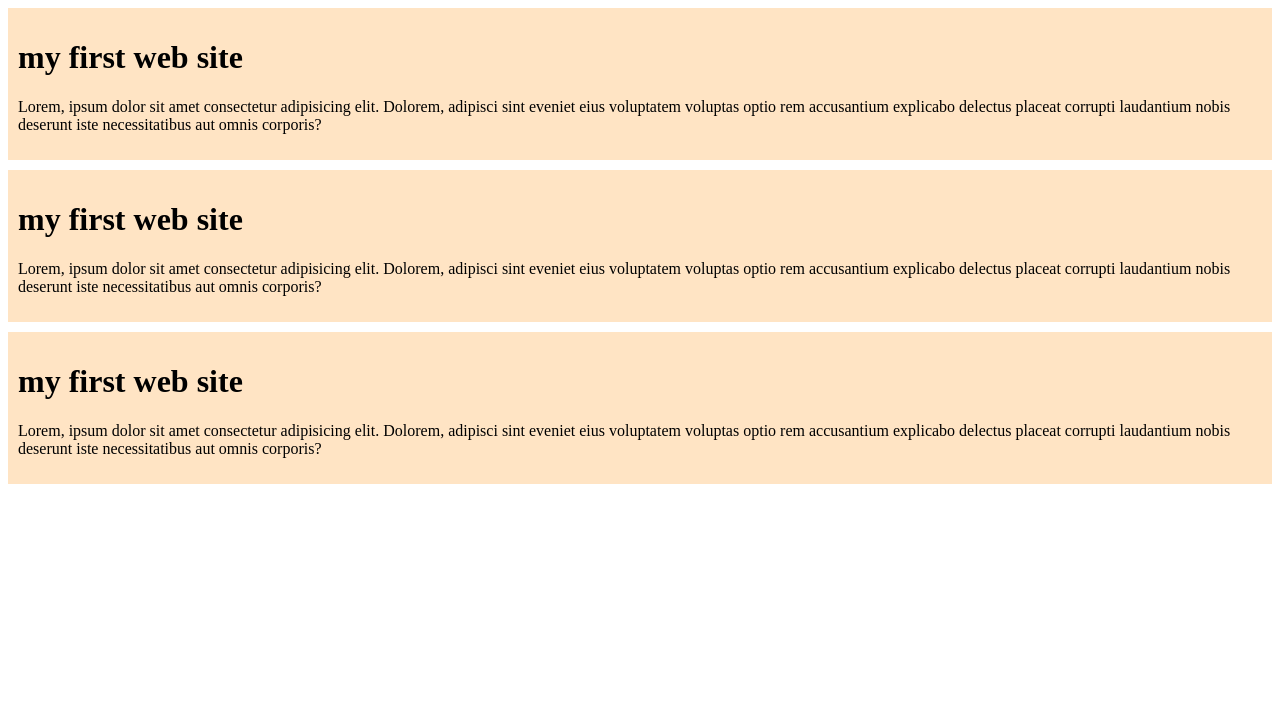
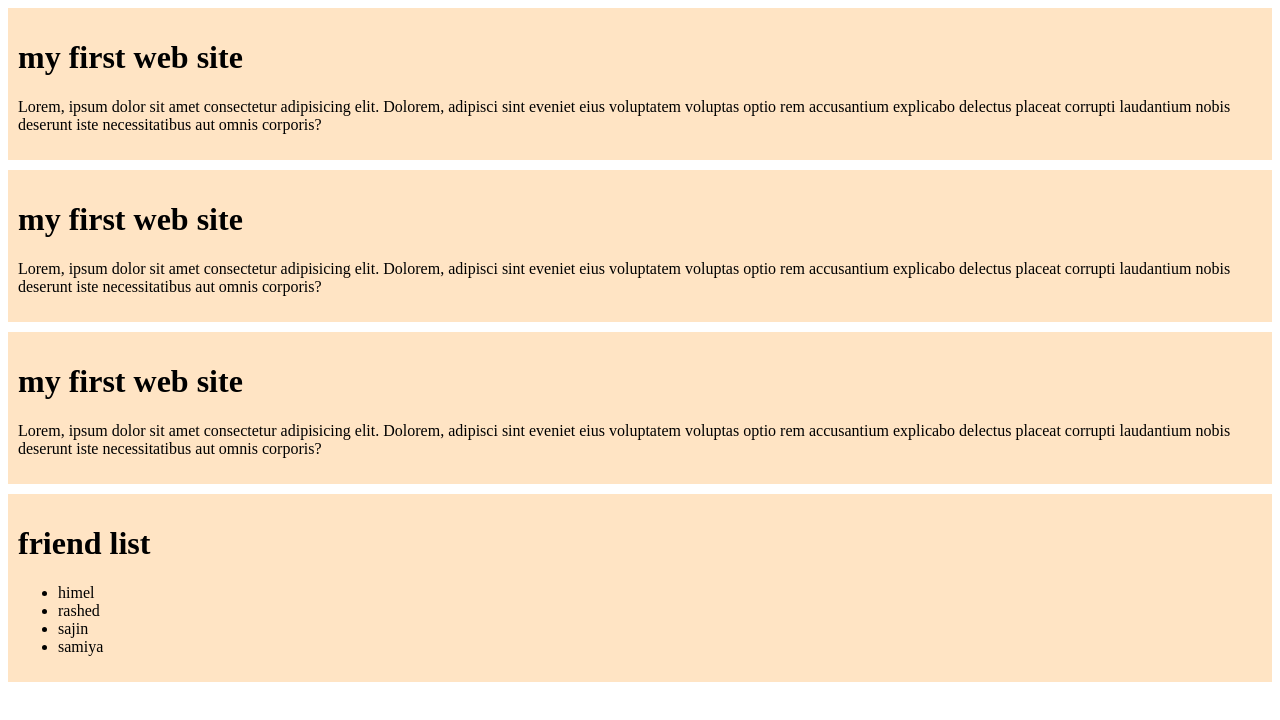
Before and after one commit to hemelprogramming/my-first-git-repo, a plain HTML site: page index.html in a window 1280 px wide. Drawn offline with Linux system fonts and the light colour scheme.

Commit message:
add my friend list commit

```diff
--- a/index.html
+++ b/index.html
@@ -27,6 +27,15 @@
       optio rem accusantium explicabo delectus placeat corrupti laudantium nobis deserunt iste necessitatibus aut omnis
       corporis?</p>
   </div>
+  <div>
+    <h1>friend list</h1>
+    <ul>
+      <li>himel</li>
+      <li>rashed</li>
+      <li>sajin</li>
+      <li>samiya</li>
+    </ul>
+  </div>
 
 </body>
 
```
